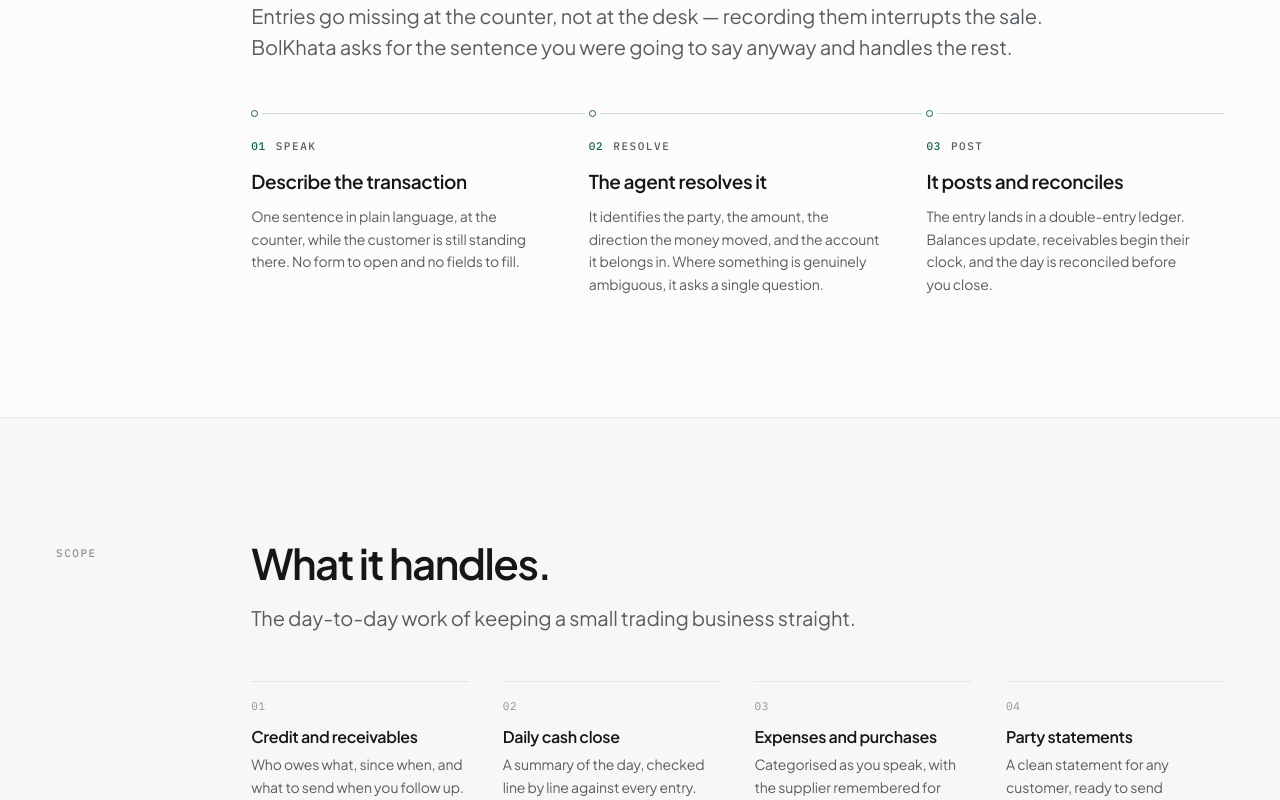
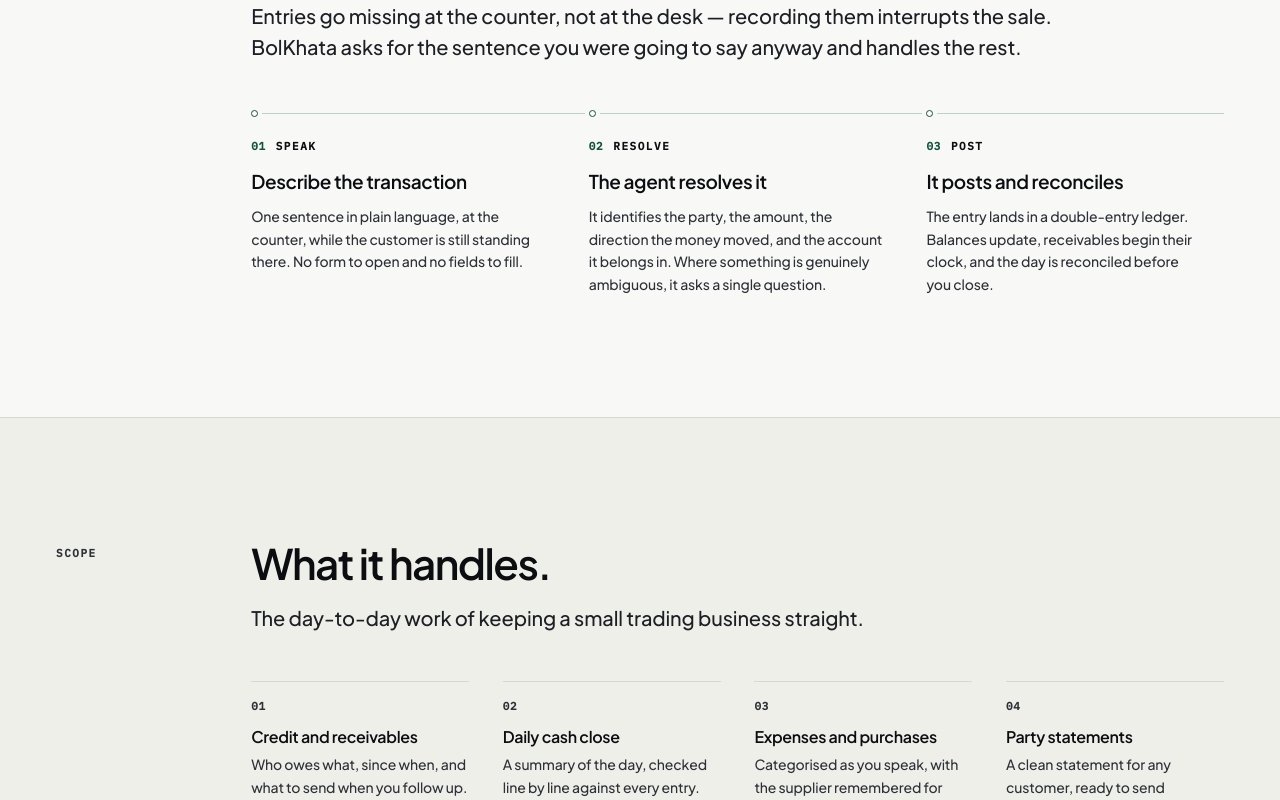
Before and after one commit to trojan-pk/BolKhata-Display-Site, a Next.js app: page / in a window 1280 px wide. Shown: the part 1760-2560 px from the top of the page. Built offline with nearby package versions, Linux system fonts and the light colour scheme.

Commit message:
Darken headings, labels, and subheadings for richer contrast across the site

```diff
--- a/app/globals.css
+++ b/app/globals.css
@@ -25,24 +25,24 @@
   color-scheme: light;
 
   --paper: #ffffff;
-  --ground: #fcfcfb;
-  --ground-2: #f7f7f5;
+  --ground: #f8f8f6;
+  --ground-2: #efefe9;
 
-  --ink: #14161a;
-  --ink-2: #585d64;
-  --ink-3: #8d9299;
+  --ink: #0b0d10;
+  --ink-2: #2d3137;
+  --ink-3: #525760;
 
-  --line: #e6e6e2;
-  --line-2: #f0f0ec;
+  --line: #d8d8d2;
+  --line-2: #e4e4de;
 
-  --accent: #14614a;
-  --accent-hover: #0f5340;
+  --accent: #11533e;
+  --accent-hover: #0c3e2e;
   --accent-ink: #ffffff;
-  --accent-soft: #eef3f0;
-  --accent-line: #cedfd7;
+  --accent-soft: #e5ede8;
+  --accent-line: #b9d2c6;
 
-  --debit: #a8432f;
-  --gold: #8f6a26;
+  --debit: #9c3b28;
+  --gold: #7d5b1f;
 
   /* Barely there. Elevation is drawn with a hairline first, shadow second. */
   --shadow: 0 1px 2px rgb(20 22 26 / 0.03), 0 10px 28px -14px rgb(20 22 26 / 0.09);
@@ -191,10 +191,11 @@
   h1,
   h2,
   h3 {
-    font-weight: 550;
+    font-weight: 600;
     line-height: 1.1;
     letter-spacing: -0.03em;
     text-wrap: balance;
+    color: var(--ink);
   }
 
   h1 {
@@ -241,10 +242,10 @@
   .label {
     font-family: var(--font-mono);
     font-size: var(--text-micro);
-    font-weight: 500;
+    font-weight: 600;
     letter-spacing: 0.14em;
     text-transform: uppercase;
-    color: var(--ink-3);
+    color: var(--ink-2);
     line-height: 1.4;
   }
 
@@ -266,7 +267,8 @@
   .lead {
     font-size: var(--text-lead);
     line-height: 1.55;
-    color: var(--ink-2);
+    color: #1c1f24;
+    font-weight: 450;
     max-width: var(--container-measure);
   }
 }
--- a/components/Capabilities.tsx
+++ b/components/Capabilities.tsx
@@ -26,13 +26,13 @@
           variants={still ? undefined : rise}
           className="min-w-0 border-t border-line pt-4"
         >
-          <span className="figure mb-2.5 block text-micro tracking-[0.06em] text-ink-3">
+          <span className="figure mb-2.5 block text-micro tracking-[0.06em] text-ink-2 font-semibold">
             {String(i + 1).padStart(2, "0")}
           </span>
-          <h3 className="mb-1.5 text-body font-semibold tracking-[-0.02em]">
+          <h3 className="mb-1.5 text-body font-semibold tracking-[-0.02em] text-ink">
             {item.title}
           </h3>
-          <p className="text-sm leading-[1.6] text-ink-2">{item.body}</p>
+          <p className="text-sm leading-[1.6] text-ink-2 font-medium">{item.body}</p>
         </motion.li>
       ))}
     </motion.ul>
--- a/components/Oversight.tsx
+++ b/components/Oversight.tsx
@@ -45,8 +45,8 @@
             </svg>
           </span>
 
-          <h3 className="mb-2">{item.title}</h3>
-          <p className="text-sm leading-[1.62] text-ink-2">{item.body}</p>
+          <h3 className="mb-2 text-ink font-semibold">{item.title}</h3>
+          <p className="text-sm leading-[1.62] text-ink-2 font-medium">{item.body}</p>
         </motion.li>
       ))}
     </motion.ul>
--- a/components/Steps.tsx
+++ b/components/Steps.tsx
@@ -53,14 +53,14 @@
             />
 
             <p className="mb-3.5 flex items-baseline gap-2.5">
-              <span className="figure text-micro font-medium tracking-[0.06em] text-accent">
+              <span className="figure text-micro font-semibold tracking-[0.06em] text-accent">
                 {String(i + 1).padStart(2, "0")}
               </span>
-              <span className="label text-ink-2">{item.step}</span>
+              <span className="label text-ink font-semibold">{item.step}</span>
             </p>
 
-            <h3 className="mb-2.5">{item.title}</h3>
-            <p className="max-w-[34ch] text-sm leading-[1.62] text-ink-2">
+            <h3 className="mb-2.5 text-ink font-semibold">{item.title}</h3>
+            <p className="max-w-[34ch] text-sm leading-[1.62] text-ink-2 font-medium">
               {item.body}
             </p>
           </motion.li>
```
